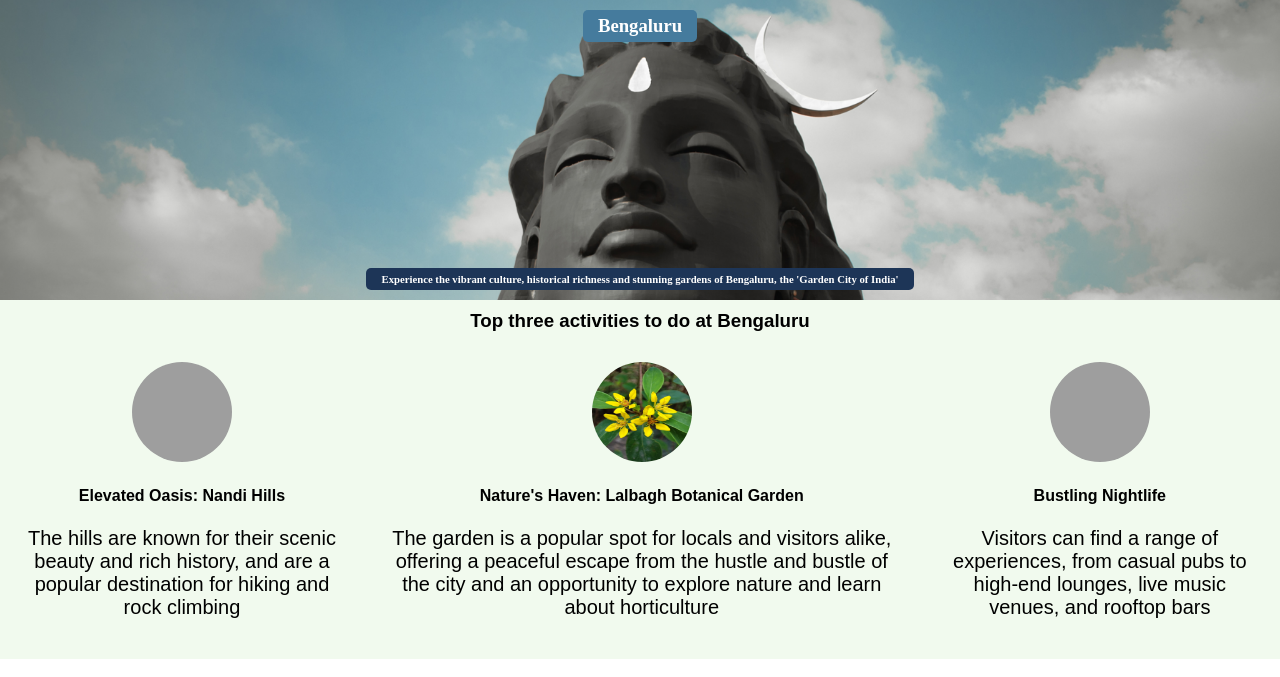
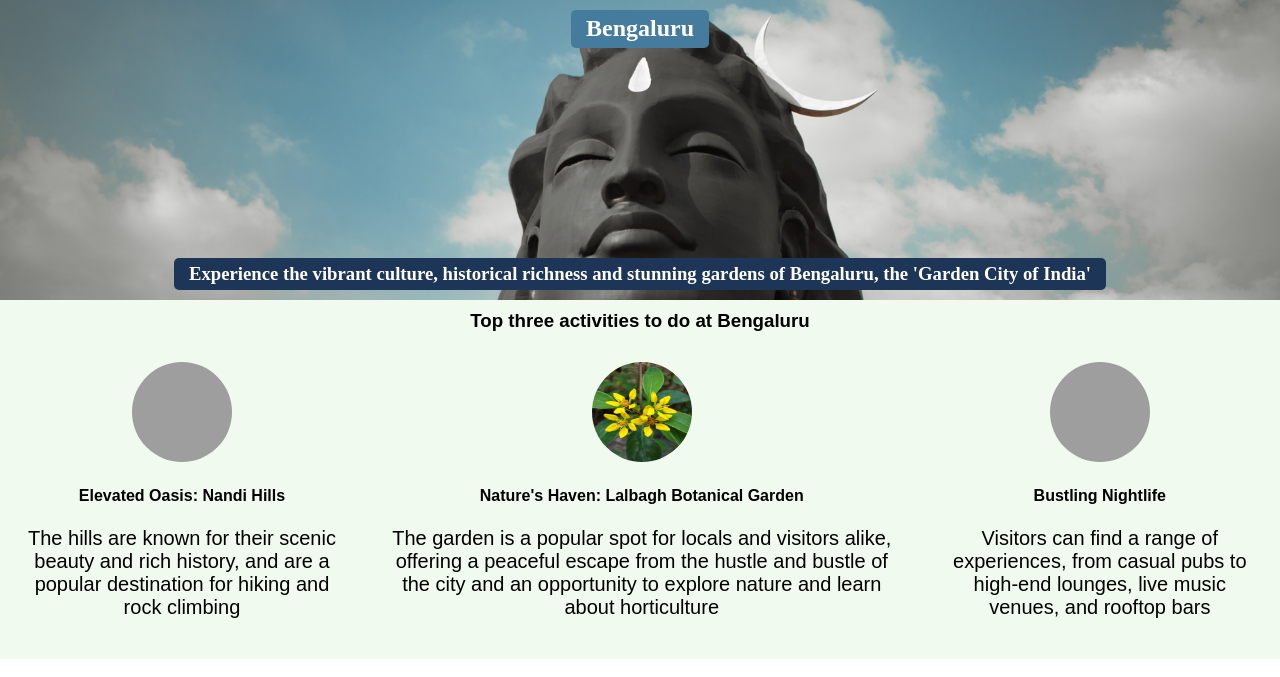
Before and after one commit to nithincp/HomeTownHomepage, a website built with Vite: page index.html in a window 1280 px wide. Shown: the top 677 px of the page. Built offline with nearby package versions, Linux system fonts and the light colour scheme; grey boxes are pictures that could not be loaded; a web font is replaced by a local one.

Commit message:
Header value updated

```diff
--- a/index.html
+++ b/index.html
@@ -10,8 +10,8 @@
 
         <!-- HERO SECTION -->
         <div class="hero">
-            <h3 class="title">Bengaluru</h1>
-            <h6 class="description">Experience the vibrant culture, historical richness and stunning gardens of Bengaluru, the 'Garden City of India'</h2>
+            <h2 class="title">Bengaluru</h2>
+            <h3 class="description">Experience the vibrant culture, historical richness and stunning gardens of Bengaluru, the 'Garden City of India'</h3>
         </div>
 
         <!-- ACTIVITIES SECTION -->
```
